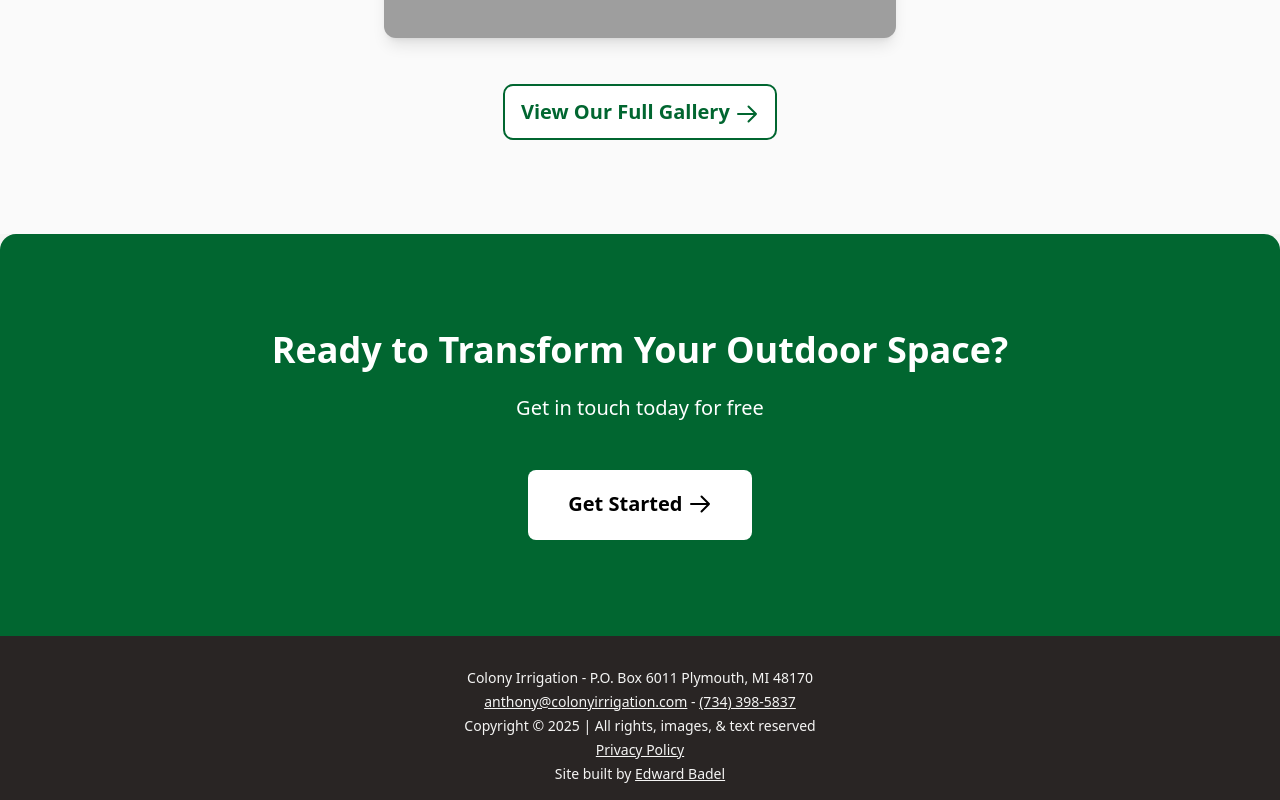
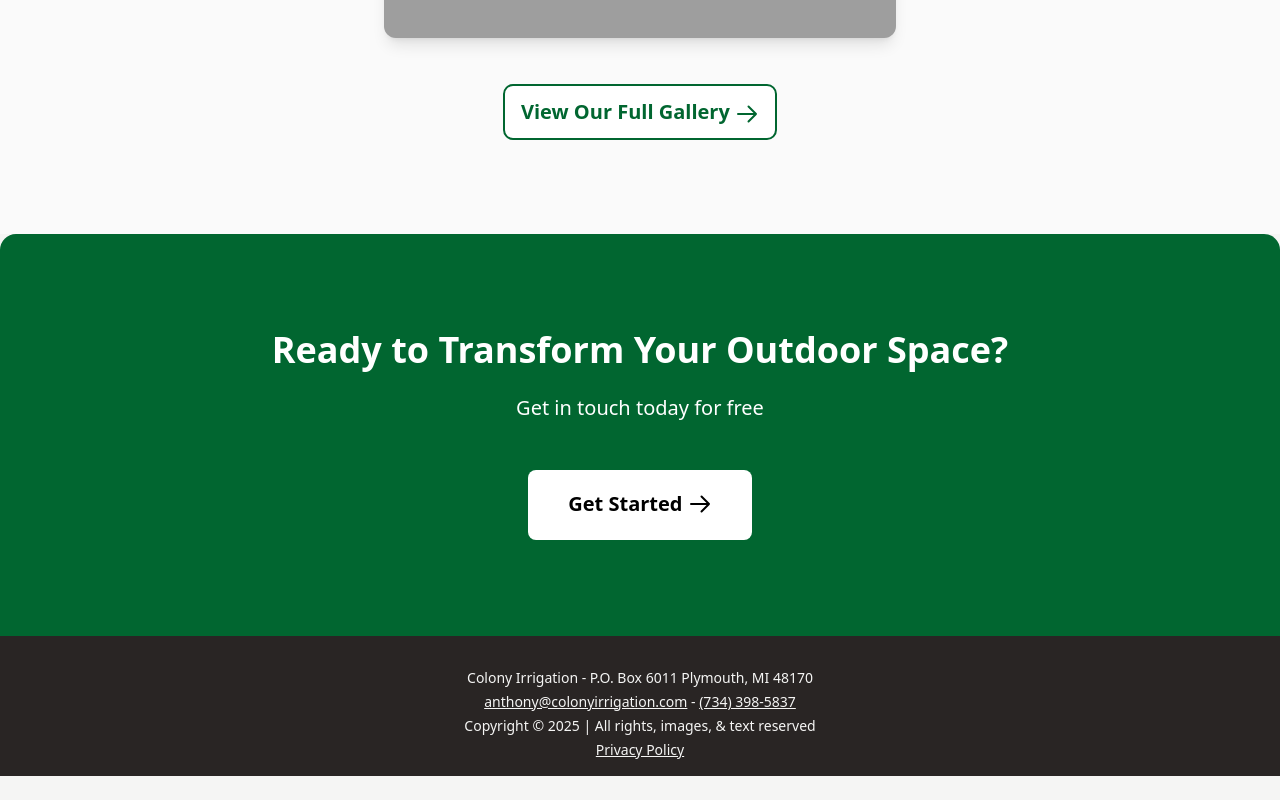
Before and after one commit to Colony-Irrigation/ci-website, a Next.js app: page / in a window 1280 px wide. Shown: the part 2492-3292 px from the top of the page. After the commit the page ends 3268 px from the top, so only its background shows below. Built offline with nearby package versions, Linux system fonts and the light colour scheme; grey boxes are pictures that could not be loaded.

Commit message:
Remove my name

```diff
--- a/src/app/layout.tsx
+++ b/src/app/layout.tsx
@@ -39,12 +39,11 @@ export default function RootLayout({
         <main className="min-h-screen" id="site-main-content">
             {children}
         </main>
-        <footer className="bg-stone-800 p-4 text-center space-y-1 text-white-muted text-sm pt-8 font-sans">
+        <footer className="space-y-1 bg-stone-800 p-4 pt-8 font-sans text-white-muted text-sm text-center">
             <div>Colony Irrigation - P.O. Box 6011 Plymouth, MI 48170</div>
             <div><Email address="anthony@colonyirrigation.com" >anthony@colonyirrigation.com</Email> - <PhoneCall number={7343985837}  className="underline">(734) 398-5837</PhoneCall></div>
             <div>Copyright © {new Date().getFullYear()} | All rights, images, & text reserved</div>
             <div><Link href="https://www.freeprivacypolicy.com/live/e8071626-51ea-4638-b867-5e7e12162879" className="underline">Privacy Policy</Link></div>
-            <div>Site built by <Link href="https://www.linkedin.com/in/edward-badel-7472a02a3/"  className="underline">Edward Badel</Link></div>
         </footer>
       </body>
     </html>
```
